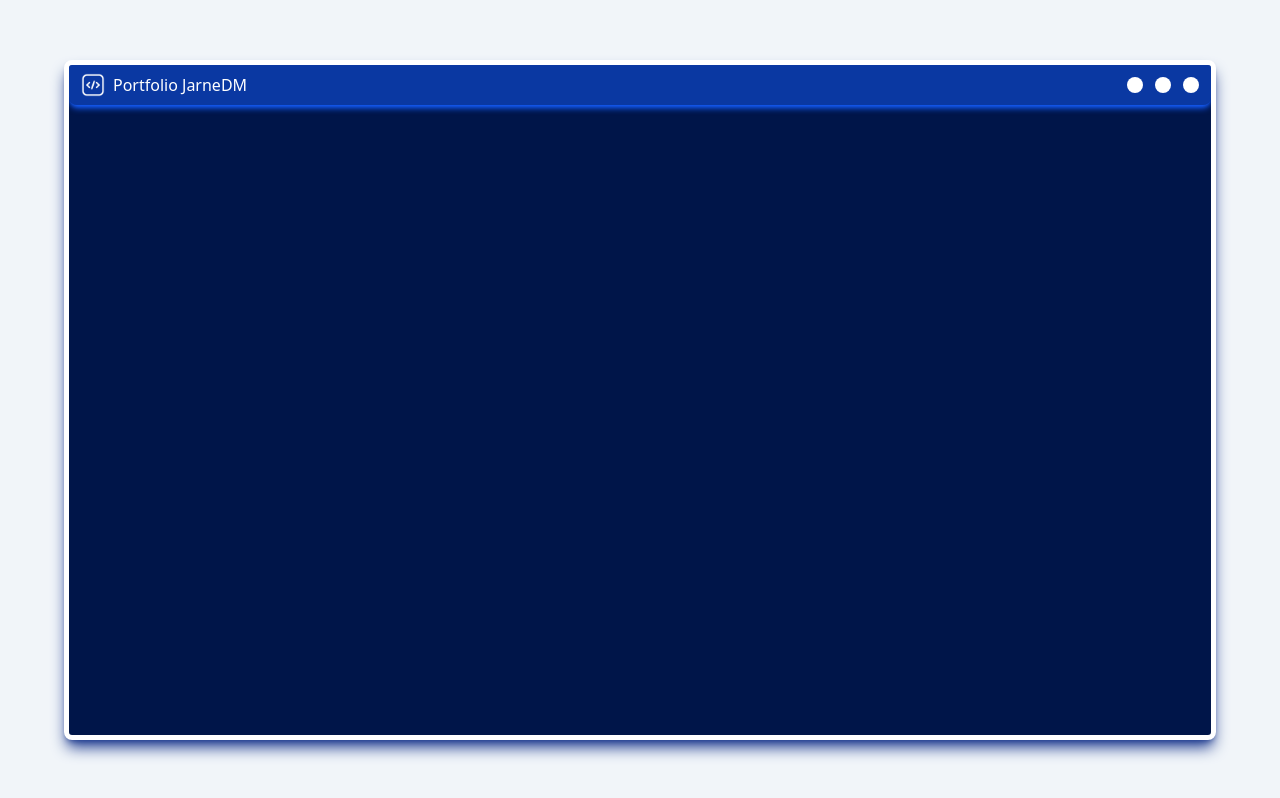
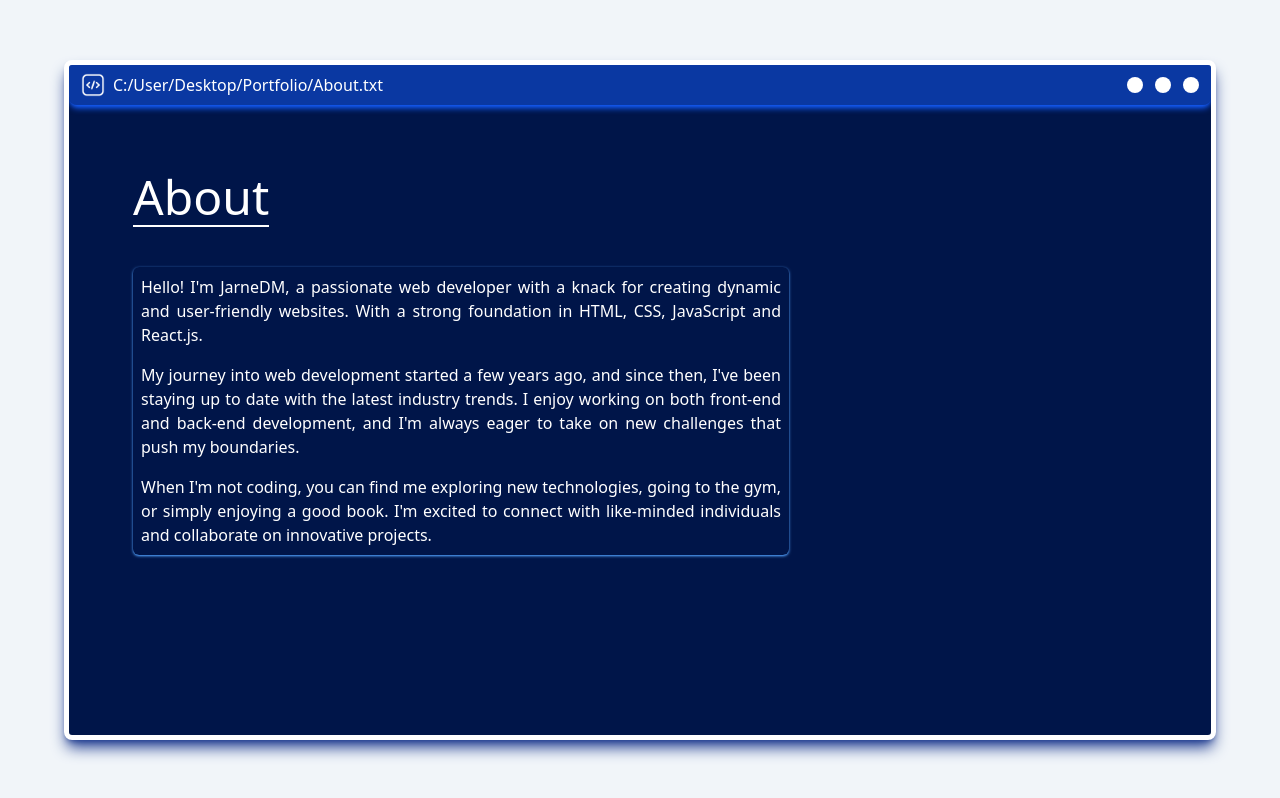
Before and after one commit to JarneDM/Portfolio, a React (Vite) app: page /about in a window 1280 px wide. Built offline with nearby package versions, Linux system fonts and the light colour scheme.

Commit message:
working on about page, gotta look for changing routing projects, little change topbar

```diff
--- a/src/components/About.jsx
+++ b/src/components/About.jsx
@@ -1,9 +1,22 @@
-import React from "react";
+import { useLocation } from "react-router-dom";
+import filesData from "../data/files.json";
 
 function About() {
+  const location = useLocation();
+  const content = filesData.find((file) => file.route === location.pathname);
+
+  if (!content) return <h1>Not found</h1>;
+
   return (
-    <div>
-      <div className="bg-[#FFFFFF]"></div>
+    <div className="p-10 space-y-4 min-w-[20rem]">
+      <h1 className="text-5xl mb-10 border-b-[2px] border-b-white py-1 w-min">{content.title}</h1>
+      <div className="shadow-sm shadow-blue-400 space-y-4 rounded-md p-2 w-min min-w-[20rem] text-justify">
+        {content.description.map((description, idx) => (
+          <p className="lg:w-[40rem] md:w-[30rem] sm:w-[20rem]" key={idx}>
+            {description}
+          </p>
+        ))}
+      </div>
     </div>
   );
 }
--- a/src/components/Home.jsx
+++ b/src/components/Home.jsx
@@ -9,10 +9,15 @@ function Home() {
     <div className="w-full flex justify-center items-center">
       <div className="grid grid-cols-2 sm:grid-cols-3 md:grid-cols-4 gap-10 p-4 flex-1 overflow-auto">
         {filesData.map((file) => (
-          <Link key={file.id} to={file.route} className="flex flex-col justify-center items-center p-2 w-[10rem] cursor-pointer">
-            <img className="h-12 mb-2 filter invert brightness-0" src={fileIcon} alt={file.title} />
-            <p>{file.title}.txt</p>
-          </Link>
+          <>
+            <div key={file.id} className="hidden">
+              <TopBar file={file} />
+            </div>
+            <Link key={file.id} to={file.route} className="flex flex-col justify-center items-center p-2 w-[10rem] cursor-pointer">
+              <img className="h-12 mb-2 filter invert brightness-0" src={fileIcon} alt={file.title} />
+              <p>{file.title}.txt</p>
+            </Link>
+          </>
         ))}
       </div>
     </div>
--- a/src/components/TopBar.jsx
+++ b/src/components/TopBar.jsx
@@ -1,16 +1,21 @@
 import React from "react";
 import code from "../assets/code.png";
-import { Link } from "react-router-dom";
+import { Link, useLocation } from "react-router-dom";
+import filesData from "../data/files.json";
 
-function TopBar() {
+function TopBar({ file }) {
+  const location = useLocation();
   return (
     <div className="w-full flex bg-blue-600/50 rounded-b-lg m-0 shadow-md shadow-blue-600 justify-between py-2 px-3">
       <Link to="/" className="flex items-center space-x-2 relative group">
         <img className="h-[1.5rem] invert" src={code} alt="" />
         <p>
-          Portfolio JarneDM
+          {location.pathname === "/"
+            ? "C:/User/Desktop/Portfolio"
+            : `C:/User/Desktop/Portfolio/${file ? file.title : filesData.find((f) => f.route === location.pathname)?.title}.txt`}
           <span className="absolute left-0 -bottom-2 h-[5px] rounded-lg w-0 bg-white transition-all duration-500 ease-in-out group-hover:w-full"></span>
         </p>
+        <p></p>
       </Link>
       <div className="flex space-x-3 justify-center items-center">
         <p className="bg-white rounded-[50%] h-[1rem] w-[1rem]"></p>
--- a/src/data/files.json
+++ b/src/data/files.json
@@ -1,34 +1,38 @@
 [
   {
-    "id": "about",
+    "id": "1",
     "title": "About",
-    "description": "This page tells more about me.",
+    "description": [
+      "Hello! I'm JarneDM, a passionate web developer with a knack for creating dynamic and user-friendly websites. With a strong foundation in HTML, CSS, JavaScript and React.js.",
+      "My journey into web development started a few years ago, and since then, I've been staying up to date with the latest industry trends. I enjoy working on both front-end and back-end development, and I'm always eager to take on new challenges that push my boundaries.",
+      "When I'm not coding, you can find me exploring new technologies, going to the gym, or simply enjoying a good book. I'm excited to connect with like-minded individuals and collaborate on innovative projects."
+    ],
     "image": "../assets/file.png",
     "route": "/about"
   },
   {
-    "id": "1",
+    "id": "2",
     "title": "Gym-Clickr",
     "description": "My first project about XYZ.",
-    "image": "../assets/file.png",
-    "route": "/projects/1"
-  },
-  {
-    "id": "2",
-    "title": "Skivio",
-    "description": "Another project with details.",
     "image": "../assets/file.png",
     "route": "/projects/2"
   },
   {
     "id": "3",
-    "title": "ProjectThree",
+    "title": "Skivio",
     "description": "Another project with details.",
     "image": "../assets/file.png",
     "route": "/projects/3"
   },
   {
-    "id": "contact",
+    "id": "4",
+    "title": "ProjectThree",
+    "description": "Another project with details.",
+    "image": "../assets/file.png",
+    "route": "/projects/4"
+  },
+  {
+    "id": "5",
     "title": "Contact",
     "description": "Get in touch with me here.",
     "image": "../assets/file.png",
```
Also changed, not shown: 1 other file (tests, documents, lock files or other folders).
